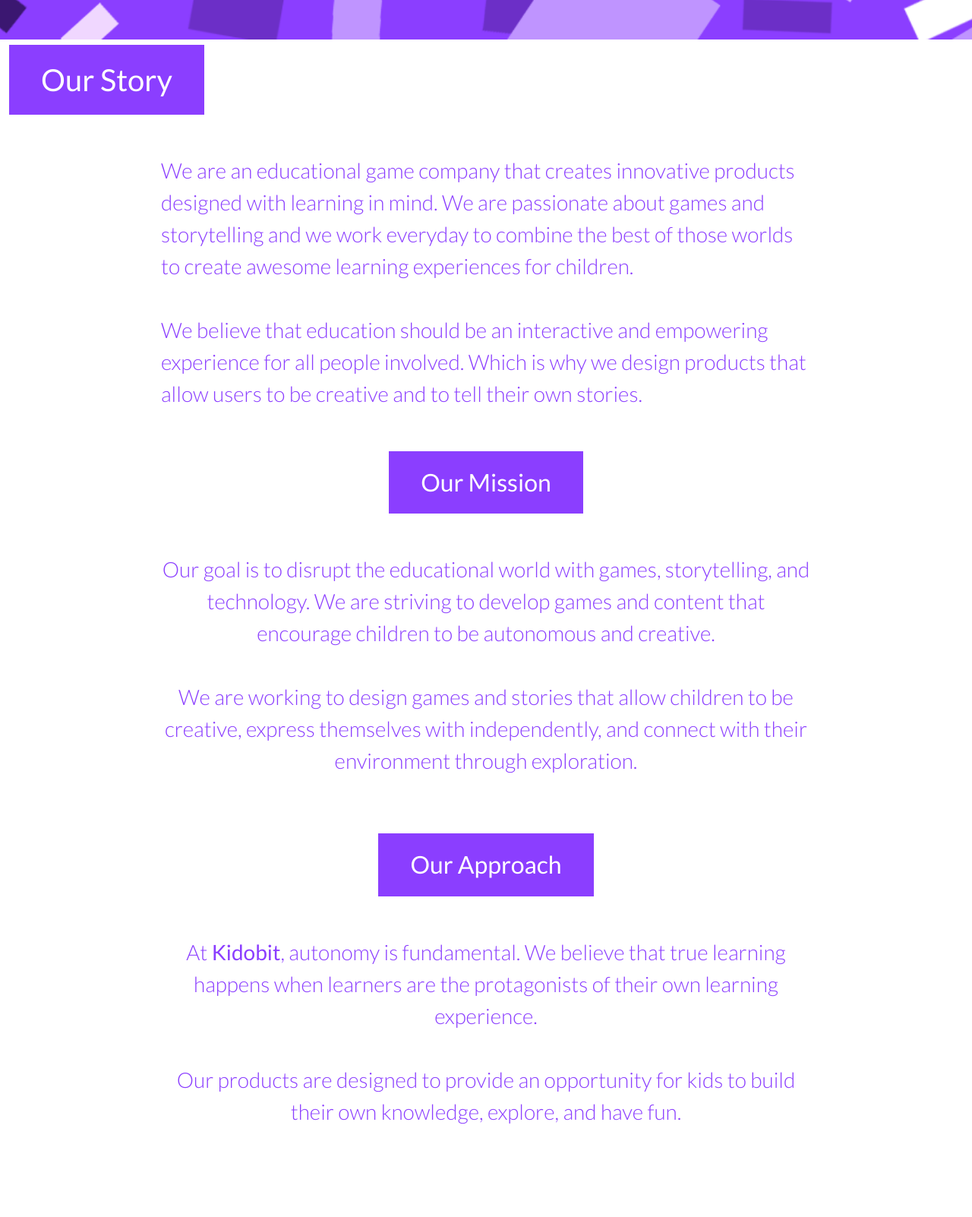
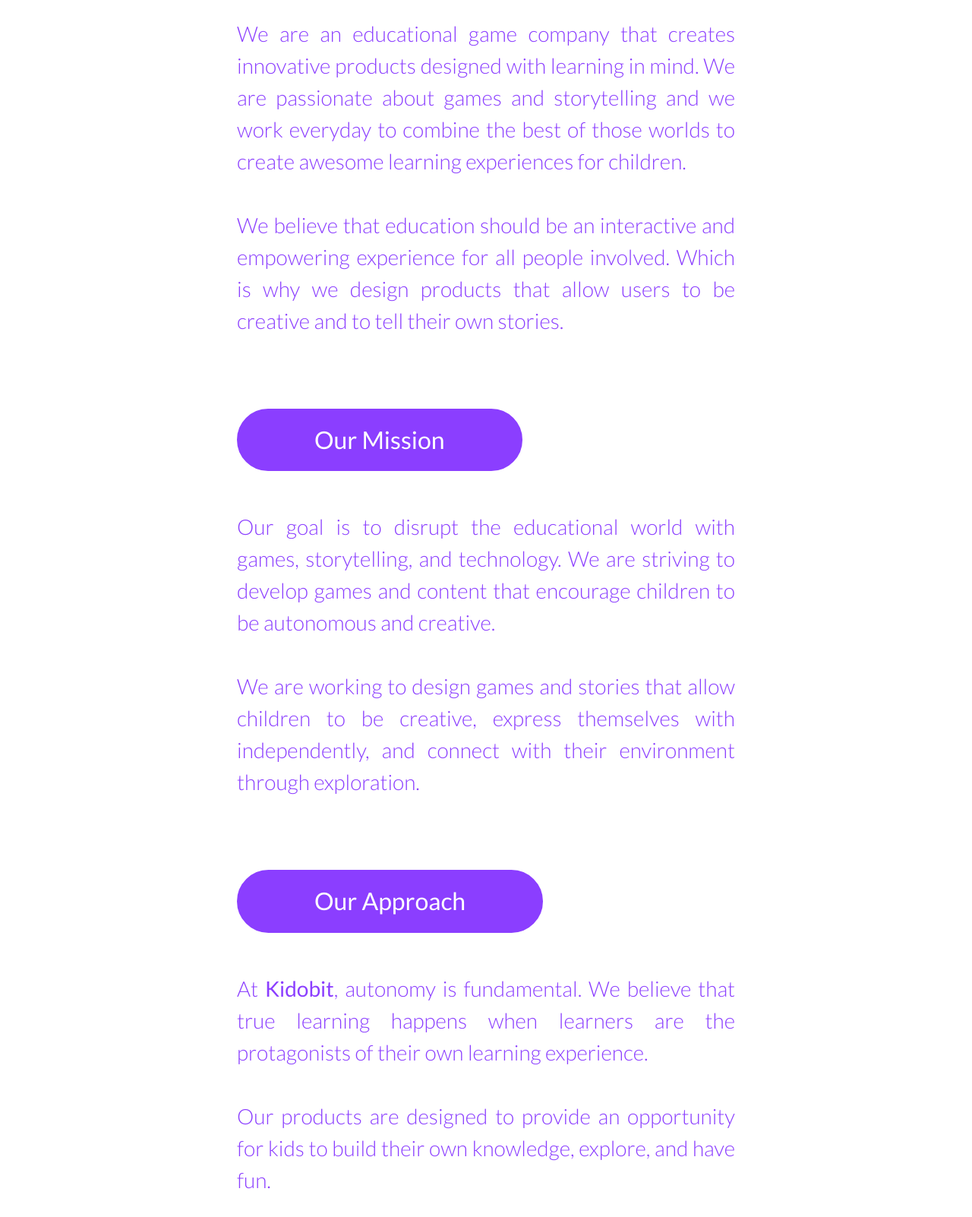
Before and after one commit to edumorac/Kidobit, a plain HTML site: page index.html in a window 1280 px wide. Shown: the part 804-2406 px from the top of the page at 76% size. Drawn offline with nearby package versions, Linux system fonts and the light colour scheme.

Commit message:
Update main.css

```diff
--- a/css/main.css
+++ b/css/main.css
@@ -35,7 +35,7 @@
   background-position: center;
   background-size: cover;
   width: 100%;
-  padding: 300px 0 300px 0;
+  padding: 160px 0;
   }
 
   .landing-text {
@@ -56,13 +56,13 @@
     color: #fff;
   }
 
-  .about {
+  .story {
 	background-color: #FFF;
 	color: #8b3eff;
   width: 100%;
 	margin: 0 auto;
-  padding: 100px 0 20px 0;
-  text-align: center;
+  padding: 100px 300px 20px 300px;
+  text-align: left;
   }
 
   .title-story {
@@ -75,9 +75,10 @@
   background: #8b3eff;
   color: #fff;
   border: 2px solid #8b3eff;
-  padding: 20px 40px;
+  padding: 20px 100px;
   text-decoration: none;
   display: inline-block;
+  border-radius: 50px;
   }
 
   .paragraph-story {
@@ -86,15 +87,16 @@
     font-size: 28px;
     margin: 0 auto;
     color: #8b3eff;
-  padding: 20px 200px;
+    padding: 20px 0;
+    text-align: justify;
   }
 
   .mission {
     background-color: #FFF;
     color: #8b3eff;
     margin: 0 auto;
-    padding: 20px 0 20px 0;
-    text-align: center;
+    padding: 40px 300px 20px 300px;
+    text-align: left;
     }
 
   .title-mission {
@@ -107,9 +109,10 @@
     background: #8b3eff;
     color: #fff;
     border: 2px solid #8b3eff;
-  padding: 20px 40px;
+    padding: 20px 100px;
     text-decoration: none;
     display: inline-block;
+    border-radius: 50px;
   }
 
   .paragraph-mission {
@@ -118,15 +121,16 @@
     font-size: 28px;
     margin: 0 auto;
     color: #8b3eff;
-    padding: 20px 200px;
+    padding: 20px 0;
+    text-align: justify;
   }
 
   .approach {
     background-color: #FFF;
     color: #8b3eff;
     margin: 0 auto;
-    padding: 20px 0 100px 0;
-    text-align: center;
+    padding: 40px 300px 100px 300px;
+    text-align: left;
     }
 
   .title-approach {
@@ -139,9 +143,10 @@
     background: #8b3eff;
     color: #fff;
     border: 2px solid #8b3eff;
-    padding: 20px 40px;
+    padding: 20px 100px;
     text-decoration: none;
     display: inline-block;
+    border-radius: 50px;
   }
 
   .paragraph-approach {
@@ -150,7 +155,8 @@
     font-size: 28px;
     margin: 0 auto;
     color: #8b3eff;
-    padding: 20px 200px;
+    padding: 20px 0;
+    text-align: justify;
   }
 
   .coming-soon {
@@ -230,6 +236,18 @@
 
   @media (max-width: 1140px) {
 
+    .story {
+      padding: 40px 0 0 0;
+    }
+
+    .mission {
+      padding: 40px 0 0 0;
+    }
+
+    .approach {
+      padding: 40px 0 40px 0;
+    }
+
     .paragraph-story {
       padding: 0 5px;
       font-size: 22px;
@@ -243,6 +261,18 @@
     .paragraph-approach {
       padding: 0 5px;
       font-size: 22px;
+    }
+
+    .square-story {
+      padding: 10px 50px;
+    }
+
+    .square-mission {
+      padding: 10px 50px;
+    }
+
+    .square-approach {
+      padding: 10px 50px;
     }
 
     .landing {
```
Lines whose indentation alone changed are shown as unchanged.
